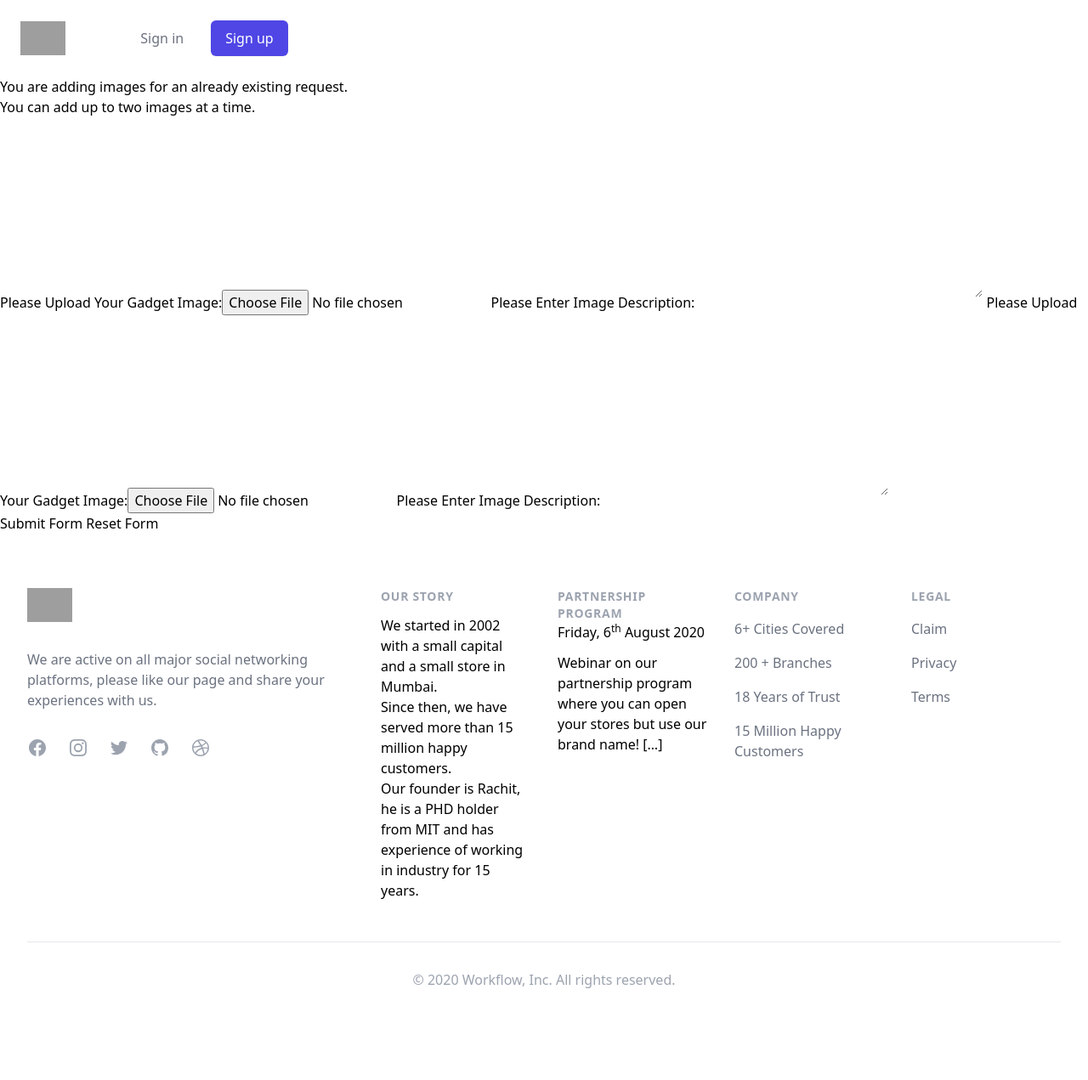
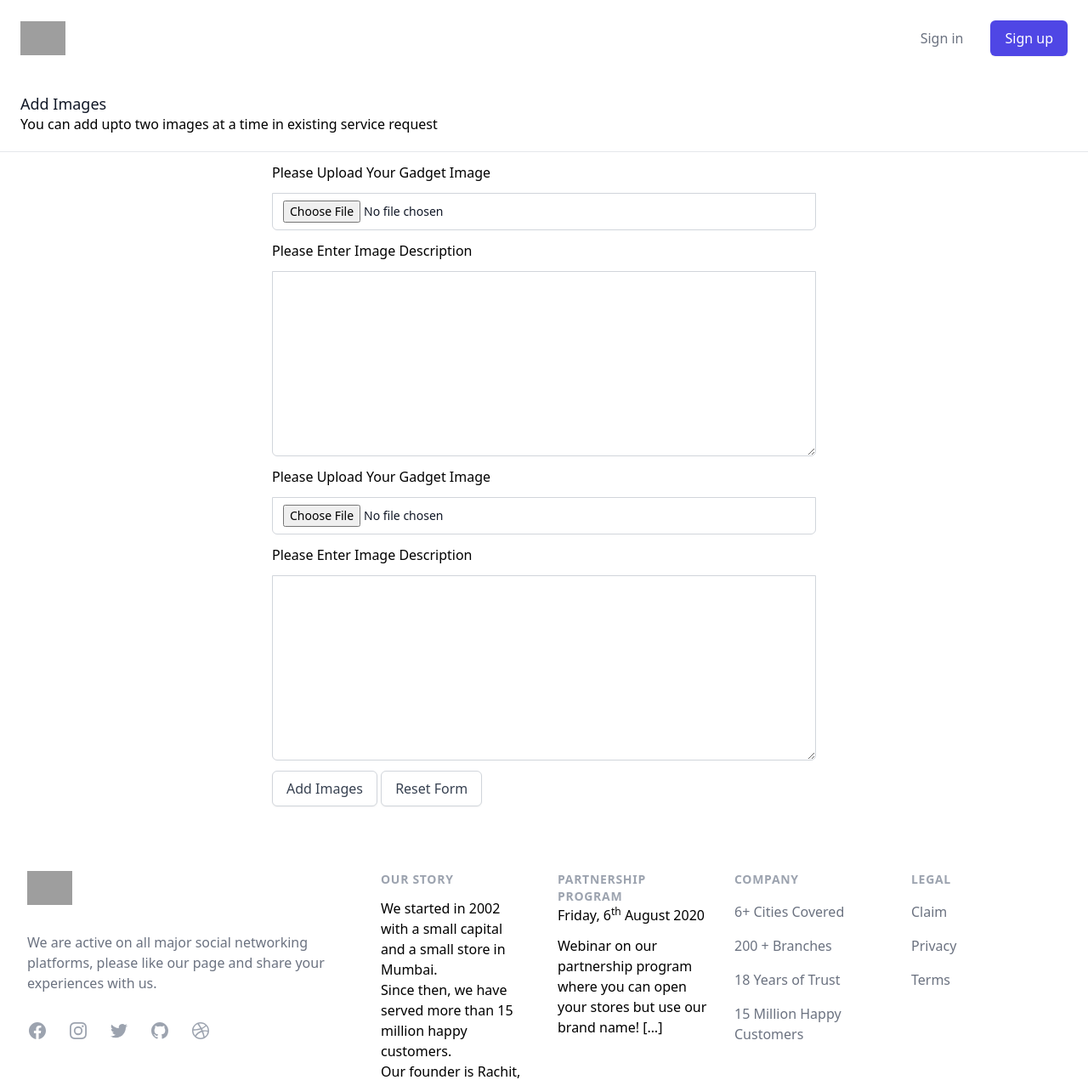
Before and after one commit to Apfirebolt/digifix-electronics-repair-service-portal-, a Django app: page /complaints/images/1 in a window 1280 px wide. Shown: the top 1271 px of the page at 85% size. Before the commit the page ends 1163 px from the top, so only its background shows below. Run offline with Django 3.2, Linux system fonts and the light colour scheme; some libraries are stand-ins or nearby versions; grey boxes are pictures that could not be loaded.

Commit message:
image form styles changed

```diff
--- a/static/js/custom.js
+++ b/static/js/custom.js
@@ -2,7 +2,6 @@ $(document).ready(function() {
     $('#close-menu').click(() => {
         $('#mobile-nav').slideToggle();
     })
-    console.log('Inside jquery ready');
     // Scroll Position
     $(window).scroll(function(){
         let scrollPos = $(document).scrollTop();
--- a/templates/accounts/dashboard.html
+++ b/templates/accounts/dashboard.html
@@ -7,8 +7,9 @@
 {% block content %}
     {% if messages %}
         {% for message in messages %}
-            <div class="center {% if message.tags %}alert-{{ message.tags }}{% endif %}"
-                 role="alert">{{ message }}</div>
+            <div class="bg-green-100 text-center border px-4 py-3 rounded relative" role="alert">
+              <span class="block sm:inline">{{ message }}</span>
+            </div>
         {% endfor %}
     {% endif %}
     <div>
--- a/templates/accounts/login.html
+++ b/templates/accounts/login.html
@@ -7,8 +7,9 @@
 {% block content %}
     {% if messages %}
         {% for message in messages %}
-            <div class="center p-2 {% if message.tags %}alert-{{ message.tags }}{% endif %}"
-                 role="alert">{{ message }}</div>
+            <div class="bg-red-100 text-center border px-4 py-3 rounded relative" role="alert">
+              <span class="block sm:inline">{{ message }}</span>
+            </div>
         {% endfor %}
     {% endif %}
 
--- a/templates/complaints/add_complaint_images.html
+++ b/templates/complaints/add_complaint_images.html
@@ -5,29 +5,39 @@
 {% endblock %}
 
 {% block content %}
-<div class="wrapper overlay row3">
-    <main class="hoc container clear">
-    <h1>You are adding images for an already existing request.</h1>
-    <div class="content">
-      <div id="comments">
-        <p>You can add up to two images at a time.</p>
-        <form action="" method="post" enctype="multipart/form-data">
-            {% csrf_token %}
-            {% for each_form in form %}
-                {{ each_form }}
+    <div class="bg-white px-4 py-5 border-b border-gray-200 sm:px-6">
+        <h3 class="text-lg leading-6 font-medium text-gray-900">
+            Add Images
+        </h3>
+        <p>You can add upto two images at a time in existing service request</p>
+    </div>
+    <form class="w-1/2 mx-auto my-3" action="" method="post" enctype="multipart/form-data">
+        {% csrf_token %}
+        {% for each_form in form %}
+            {% for each_field in each_form %}
+                <div>
+                    {{ each_field.label }}
+                    {{ each_field|add_class:"my-3 appearance-none rounded-none relative block w-full px-3 py-2 border border-gray-300 placeholder-gray-500 text-gray-900 rounded-b-md focus:outline-none focus:ring-indigo-500 focus:border-indigo-500 focus:z-10 sm:text-sm" }}
+                </div>
+
             {% endfor %}
+        {% endfor %}
 
-            <div class="button_container">
-                <input type="submit" name="submit" value="Submit Form">
-                <input type="reset" name="reset" value="Reset Form">
-            </div>
-            {{ form.management_form }}
-        </form>
-      </div>
-    </div>
-    <div class="clear"></div>
-  </main>
-</div>
-
-
+        <div class="my-3">
+            <input type="submit"
+                   class="inline-flex items-center px-4 py-2 border border-gray-300 shadow-sm text-base font-medium rounded-md text-gray-700 bg-white hover:bg-gray-500 hover:text-white focus:outline-none focus:ring-2 focus:ring-offset-2 focus:ring-indigo-500"
+                   name="submit" value="Add Images">
+            <input type="reset"
+                   class="inline-flex items-center px-4 py-2 border border-gray-300 shadow-sm text-base font-medium rounded-md text-gray-700 bg-white hover:bg-green-500 hover:text-white focus:outline-none focus:ring-2 focus:ring-offset-2 focus:ring-indigo-500"
+                   name="reset" value="Reset Form">
+        </div>
+        {% if form.errors %}
+            <ul>
+                {% for key,value in form.errors.items %}
+                    <li>{{ value|escape }}</li>
+                {% endfor %}
+            </ul>
+        {% endif %}
+        {{ form.management_form }}
+    </form>
 {% endblock %}
--- a/templates/home_page.html
+++ b/templates/home_page.html
@@ -10,8 +10,8 @@
     <div class="mx-auto max-w-7xl w-full pt-16 pb-20 text-center lg:py-48 lg:text-left">
       <div class="px-4 lg:w-1/2 sm:px-8 xl:pr-16">
         <h1 class="text-4xl tracking-tight font-extrabold text-gray-900 sm:text-5xl md:text-6xl lg:text-5xl xl:text-6xl">
-          <span class="block xl:inline">Digifix - Offering Digital solutions since 2002</span>
-          <span class="block text-indigo-600 xl:inline">online business</span>
+          <span class="block xl:inline">Digifix -</span>
+          <span class="block text-indigo-600 xl:inline">Offering Digital solutions since 2002</span>
         </h1>
         <p class="mt-3 max-w-md mx-auto text-lg text-gray-500 sm:text-xl md:mt-5 md:max-w-3xl">
           Digifix is a computer repairing franchise with 11 branches in 6 cities across India.
--- a/templates/partials/header.html
+++ b/templates/partials/header.html
@@ -8,7 +8,7 @@
                      alt="">
             </a>
         </div>
-        <div class="hidden md:flex-1 md:flex md:items-center md:justify-between">
+        <div class="hidden md:flex-1 md:flex md:items-center md:justify-end">
             <nav class="flex space-x-10">
                 {% if request.user.is_authenticated %}
                     <a href="{% url 'complaints:create_request' %}"
```
Also changed, not shown: templates/accounts/register.html (+8 -0 lines).
